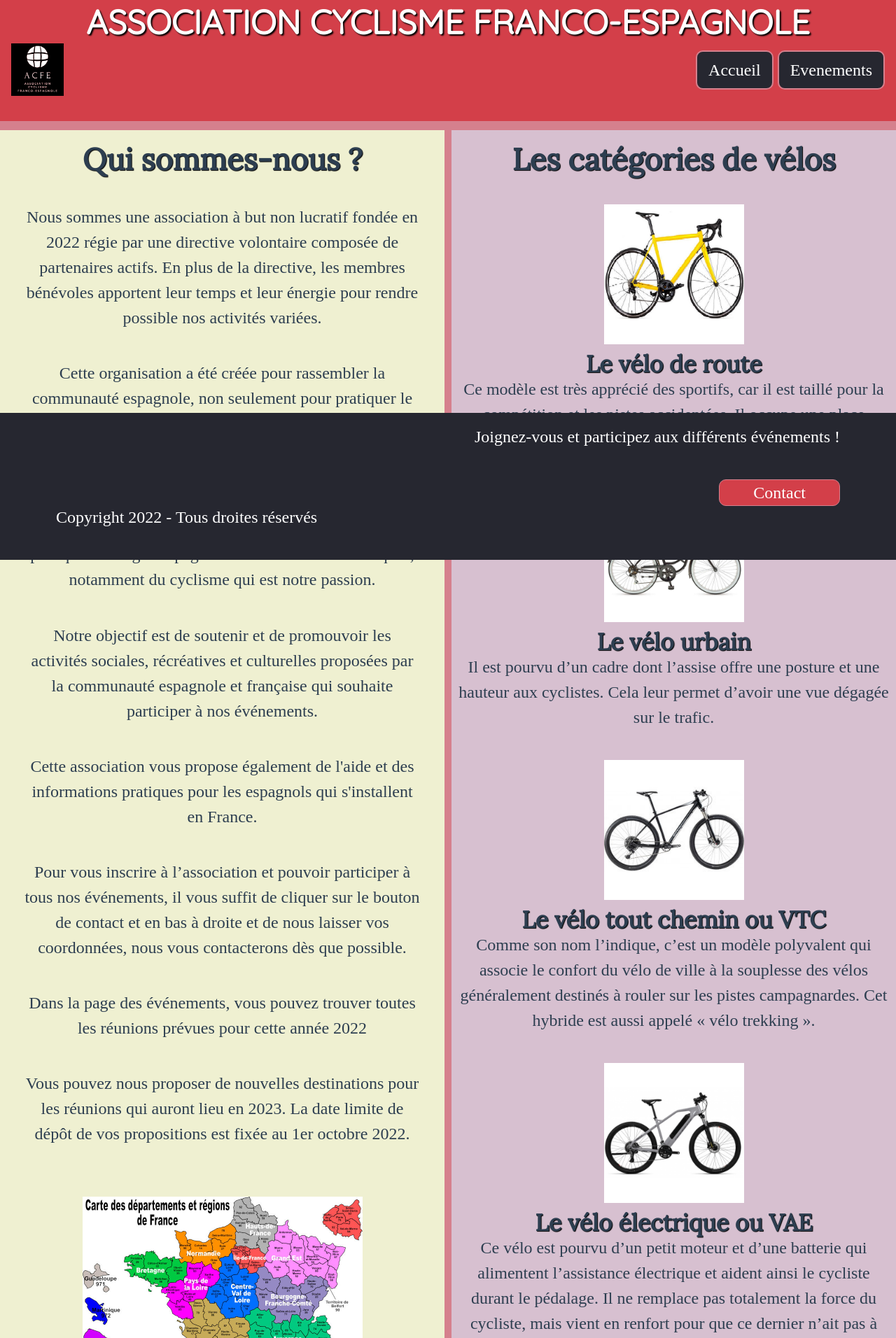
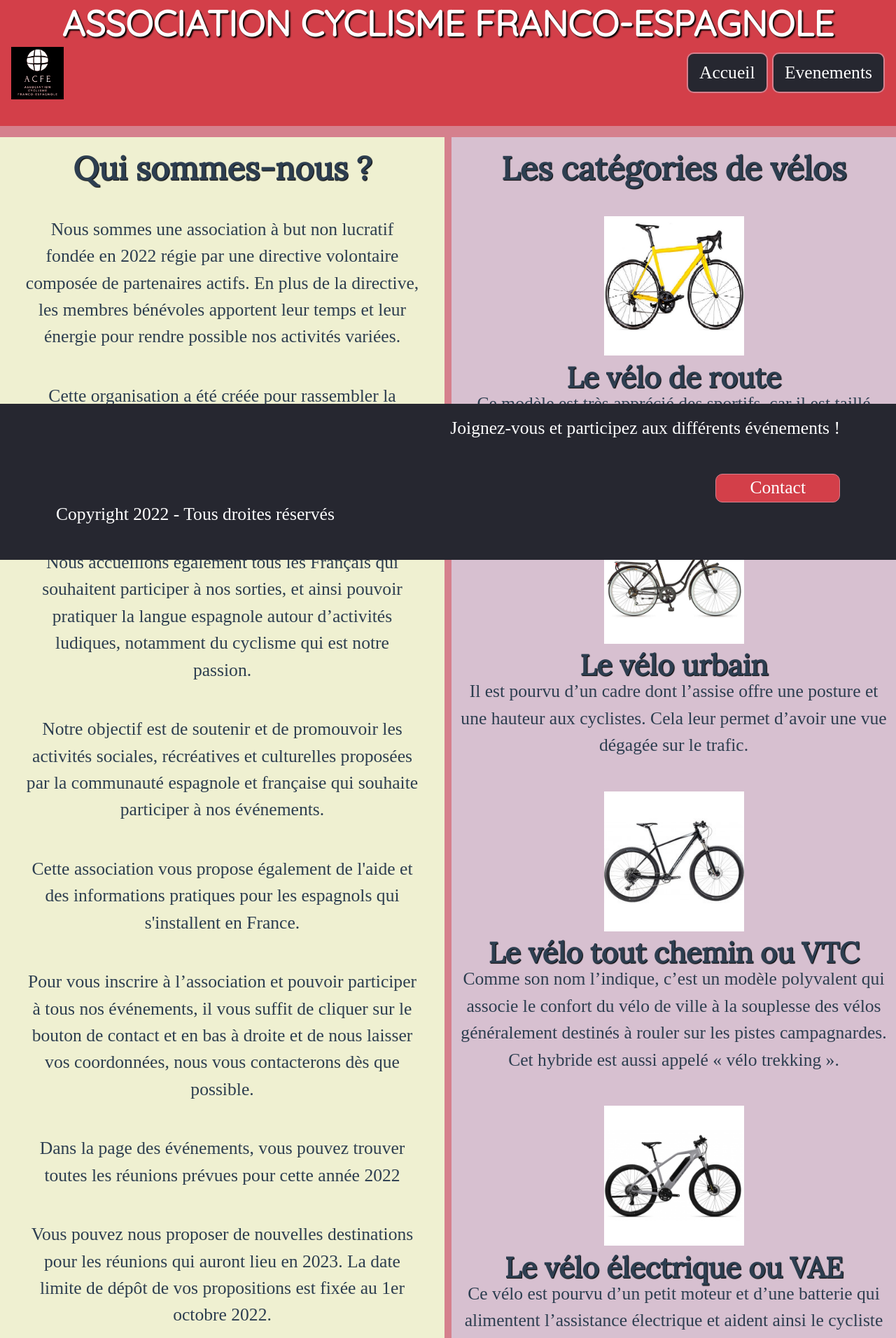
Before and after one commit to Manolo1964/ACFE, a PHP site: page / in a window 1280 px wide. Shown: the top 1912 px of the page at 70% size. Run offline with PHP 8.4, Linux system fonts and the light colour scheme; some web fonts are replaced.

Commit message:
changements font-size

```diff
--- a/style.css
+++ b/style.css
@@ -6,7 +6,7 @@ body {
   background: #d5808d;
   color: #2d3e50;
   font-family: "Trirong", serif;
-  font-size: 1.5rem;
+  font-size: 1.6rem;
   line-height: 1.5em;
 }
 .container {
@@ -45,7 +45,7 @@ h2 {
 h3 {
   font-family: "Lora", serif;
   text-shadow: 1px 1px 1px black;
-  font-size: 1.4em;
+  font-size: 1.6em;
   text-align: center;
 }
 .container .header {
```
